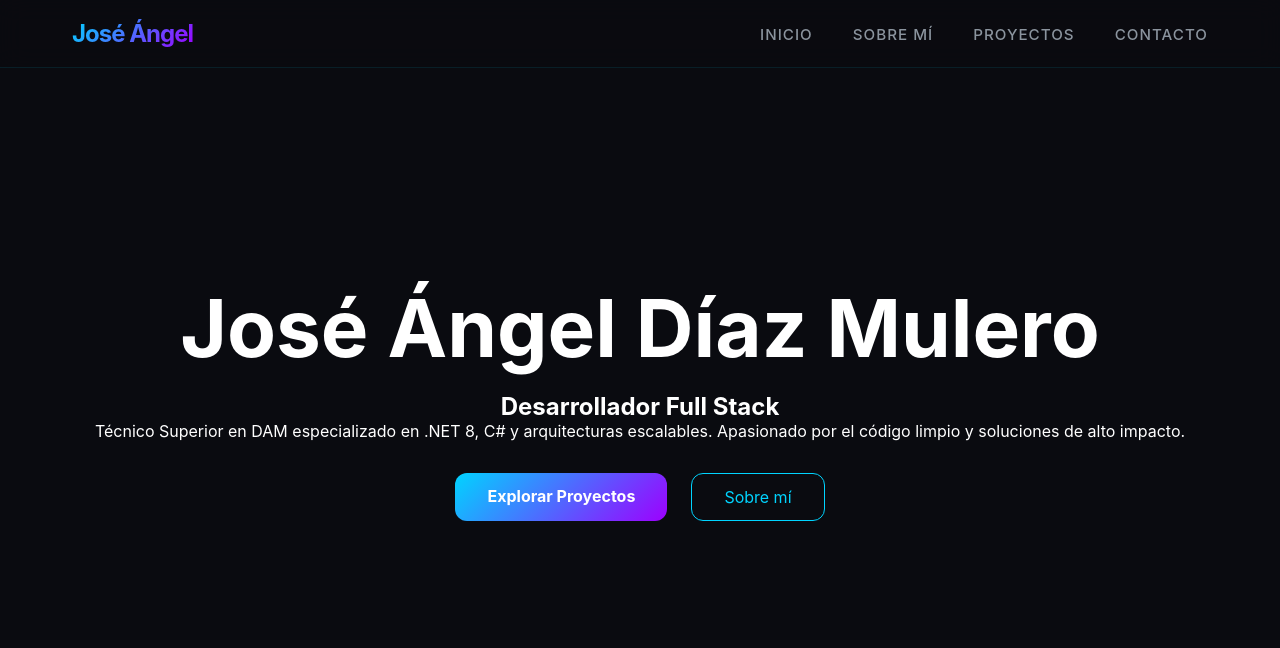
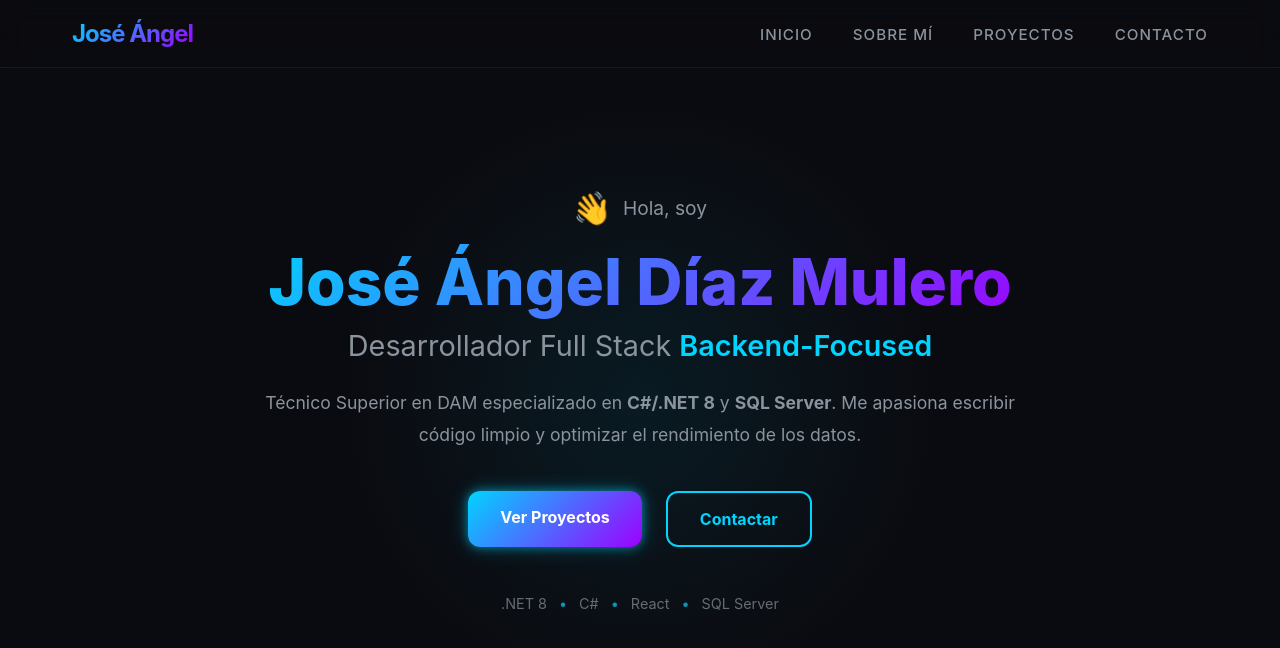
Before and after one commit to Jotaoesee/mi-portfolio, a React (Vite) app: page / in a window 1280 px wide. Shown: the top 648 px of the page. Built offline with nearby package versions, Linux system fonts and the light colour scheme.

Commit message:
rediseño seccion principal con animaciones escalonadas y saludo animado

```diff
--- a/src/componentes/Principal/Principal.css
+++ b/src/componentes/Principal/Principal.css
@@ -1,82 +1,151 @@
-.seccion-principal {
+.seccion-hero {
   min-height: 100vh;
   display: flex;
   align-items: center;
   justify-content: center;
+  padding: 80px 5%;
   position: relative;
-  text-align: center;
-  padding: 0 20px;
+  overflow: hidden;
 }
 
-.cuadricula-animada {
+.seccion-hero::before {
+  content: '';
   position: absolute;
-  top: 0;
-  left: 0;
-  width: 100%;
-  height: 100%;
-  background-image:
-    linear-gradient(rgba(0, 212, 255, 0.05) 1px, transparent 1px),
-    linear-gradient(90deg, rgba(0, 212, 255, 0.05) 1px, transparent 1px);
-  background-size: 50px 50px;
-  mask-image: radial-gradient(circle at center, black, transparent 80%);
-  z-index: -1;
+  top: 50%;
+  left: 50%;
+  transform: translate(-50%, -50%);
+  width: 600px;
+  height: 600px;
+  background: radial-gradient(circle, rgba(0, 212, 255, 0.08) 0%, transparent 70%);
+  pointer-events: none;
 }
 
-.titulo-hero {
-  font-size: clamp(2.5rem, 8vw, 5rem);
-  margin-bottom: 1rem;
+.contenido-hero {
+  max-width: 800px;
+  text-align: center;
+  z-index: 1;
 }
 
-.apellido-neon {
-  color: var(--color-acento-azul);
-  text-shadow: var(--neon-azul);
+.saludo-hero {
+  display: flex;
+  align-items: center;
+  justify-content: center;
+  gap: 10px;
+  margin-bottom: 1rem;
+  font-size: 1.2rem;
+  color: var(--color-texto-secundario);
+  animation: aparecer 0.8s ease;
 }
 
-.subtitulo-hero {
-  font-size: clamp(1.5rem, 4vw, 2.5rem);
-  color: var(--color-texto-secundario);
-  margin-bottom: 1.5rem;
+.mano-animada {
+  display: inline-block;
+  animation: wave 2.5s ease-in-out infinite;
+  transform-origin: 70% 70%;
+  font-size: 2rem;
 }
 
-.texto-degradado {
+@keyframes wave {
+  0%, 100% { transform: rotate(0deg); }
+  10%, 30% { transform: rotate(14deg); }
+  20% { transform: rotate(-8deg); }
+  40% { transform: rotate(0deg); }
+}
+
+.nombre-hero {
+  font-size: clamp(2.5rem, 6vw, 4rem);
+  font-weight: 800;
+  margin-bottom: 0.5rem;
   background: var(--degradado-principal);
   -webkit-background-clip: text;
   background-clip: text;
   -webkit-text-fill-color: transparent;
-  font-weight: 800;
+  animation: aparecerSubiendo 0.8s ease 0.2s backwards;
+}
+
+.rol-hero {
+  font-size: 1.8rem;
+  color: var(--color-texto-secundario);
+  margin-bottom: 1.5rem;
+  animation: aparecerSubiendo 0.8s ease 0.4s backwards;
+}
+
+.enfoque-rol {
+  color: var(--color-acento-azul);
+  font-weight: 600;
 }
 
 .descripcion-hero {
-  max-width: 600px;
-  margin: 0 auto 2.5rem;
+  font-size: 1.1rem;
   color: var(--color-texto-secundario);
-  line-height: 1.6;
+  line-height: 1.8;
+  margin-bottom: 2.5rem;
+  animation: aparecerSubiendo 0.8s ease 0.6s backwards;
 }
 
-.botones-accion {
+.botones-hero {
   display: flex;
   gap: 1.5rem;
   justify-content: center;
-  margin-top: 2rem;
+  margin-bottom: 3rem;
+  animation: aparecerSubiendo 0.8s ease 0.8s backwards;
 }
 
-.boton-relleno {
-  background: var(--degradado-principal);
-  padding: 0.8rem 2rem;
+.boton-primario, .boton-secundario {
+  padding: 1rem 2rem;
   border-radius: var(--radio-borde);
-  font-weight: bold;
+  font-weight: 700;
   transition: var(--transicion-suave);
+  text-decoration: none;
 }
 
-.boton-linea {
-  border: 1px solid var(--color-acento-azul);
-  padding: 0.8rem 2rem;
-  border-radius: var(--radio-borde);
-  color: var(--color-acento-azul);
-  transition: var(--transicion-suave);
+.boton-primario {
+  background: var(--degradado-principal);
+  color: white;
+  box-shadow: var(--neon-azul);
 }
 
-.boton-relleno:hover, .boton-linea:hover {
+.boton-secundario {
+  border: 2px solid var(--color-acento-azul);
+  color: var(--color-acento-azul);
+}
+
+.boton-primario:hover, .boton-secundario:hover {
   transform: translateY(-5px);
-  box-shadow: var(--neon-azul);
+  filter: brightness(1.1);
 }
+
+.tecnologias-hero {
+  display: flex;
+  align-items: center;
+  justify-content: center;
+  gap: 12px;
+  font-size: 0.9rem;
+  color: var(--color-texto-secundario);
+  opacity: 0.7;
+  animation: aparecerSubiendo 0.8s ease 1s backwards;
+}
+
+.separador { color: var(--color-acento-azul); }
+
+/* ANIMACIONES */
+@keyframes aparecer {
+  from { opacity: 0; }
+  to { opacity: 1; }
+}
+
+@keyframes aparecerSubiendo {
+  from {
+    opacity: 0;
+    transform: translateY(30px);
+  }
+  to {
+    opacity: 1;
+    transform: translateY(0);
+  }
+}
+
+/* RESPONSIVE */
+@media (max-width: 768px) {
+  .botones-hero { flex-direction: column; align-items: center; }
+  .boton-primario, .boton-secundario { width: 100%; max-width: 300px; }
+}
--- a/src/componentes/Principal/Principal.jsx
+++ b/src/componentes/Principal/Principal.jsx
@@ -2,27 +2,38 @@ import './Principal.css';
 
 function Principal() {
   return (
-    <section id="inicio" className="seccion-principal">
-      <div className="cuadricula-fondo"></div>
+    <section id="inicio" className="seccion-hero">
+      <div className="contenido-hero">
 
-      <div className="contenedor-contenido">
-        <h1 className="titulo-hero">
-          <span className="nombre">José Ángel</span>
-          <span className="apellido"> Díaz Mulero</span>
-        </h1>
+        <div className="saludo-hero">
+          <span className="mano-animada">👋</span>
+          <span>Hola, soy</span>
+        </div>
 
-        <h2 className="rol-profesional">
-          Desarrollador <span className="resaltado-gradiente">Full Stack</span>
-        </h2>
+        <h1 className="nombre-hero">José Ángel Díaz Mulero</h1>
 
-        <p className="breve-descripcion">
-          Técnico Superior en DAM especializado en .NET 8, C# y arquitecturas escalables.
-          Apasionado por el código limpio y soluciones de alto impacto.
+        <p className="rol-hero">
+          Desarrollador Full Stack <span className="enfoque-rol">Backend-Focused</span>
         </p>
 
-        <div className="botones-accion">
-          <a href="#proyectos" className="boton-relleno">Explorar Proyectos</a>
-          <a href="#sobre-mi" className="boton-linea">Sobre mí</a>
+        <p className="descripcion-hero">
+          Técnico Superior en DAM especializado en <strong>C#/.NET 8</strong> y <strong>SQL Server</strong>.
+          Me apasiona escribir código limpio y optimizar el rendimiento de los datos.
+        </p>
+
+        <div className="botones-hero">
+          <a href="#proyectos" className="boton-primario">Ver Proyectos</a>
+          <a href="#contacto" className="boton-secundario">Contactar</a>
+        </div>
+
+        <div className="tecnologias-hero">
+          <span>.NET 8</span>
+          <span className="separador">•</span>
+          <span>C#</span>
+          <span className="separador">•</span>
+          <span>React</span>
+          <span className="separador">•</span>
+          <span>SQL Server</span>
         </div>
       </div>
     </section>
```
